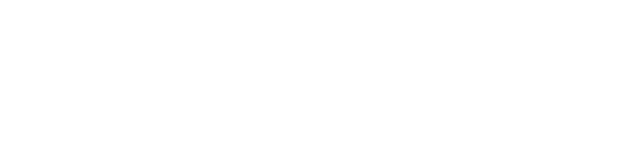
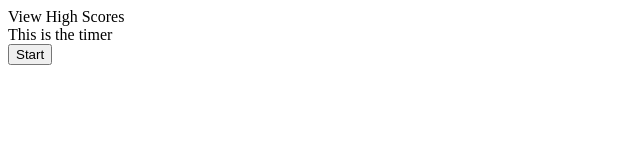
Before and after one commit to gasokumar/HW4---Code-Quiz, a plain HTML site: page index.html in a window 1280 px wide. Shown: the whole page, without its empty margins (0-640 px from the left). Drawn offline with Linux system fonts and the light colour scheme.

Commit message:
added buttons

```diff
--- a/assets/js/script.js
+++ b/assets/js/script.js
@@ -3,7 +3,7 @@
 // Will probably need objects [
 
 //Make an array that holds all the questions/answers. For each question, make an object that has a question property, options, property, and answer
-
+// Once end of array is reached, show ending screen
 [
 var questionOne = {
         Question: 'How old are you',
--- a/index.html
+++ b/index.html
@@ -4,9 +4,16 @@
     <meta charset="UTF-8" />
     <meta http-equiv="X-UA-Compatible" content="IE=edge" />
     <meta name="viewport" content="width=device-width, initial-scale=1.0" />
-    <title>Document</title>
+    <title>Code Quiz</title>
     <link rel="stylesheet" href="./assets/css/style.css" />
     <link rel="javascript" href="assets/js/script.js" />
   </head>
-  <body></body>
+  <body>
+    <header id="hsbutton">View High Scores</header>
+    <header id="timer">This is the timer</header>
+
+    <div class="quiz">
+      <button id="start">Start</button>
+    </div>
+  </body>
 </html>
```
